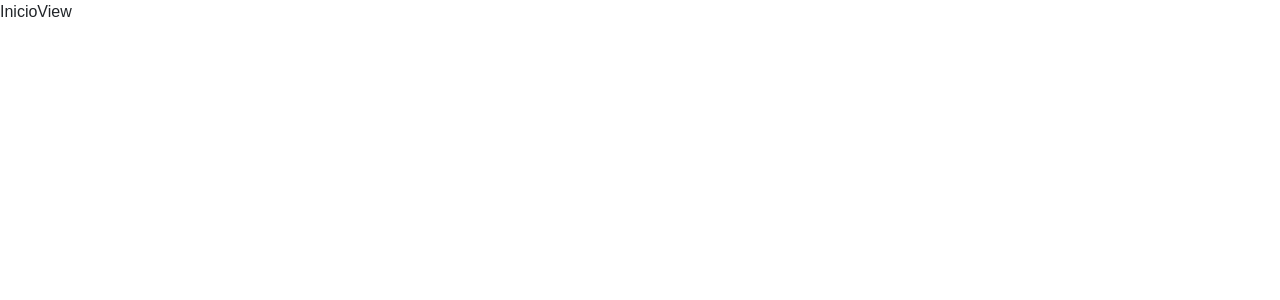
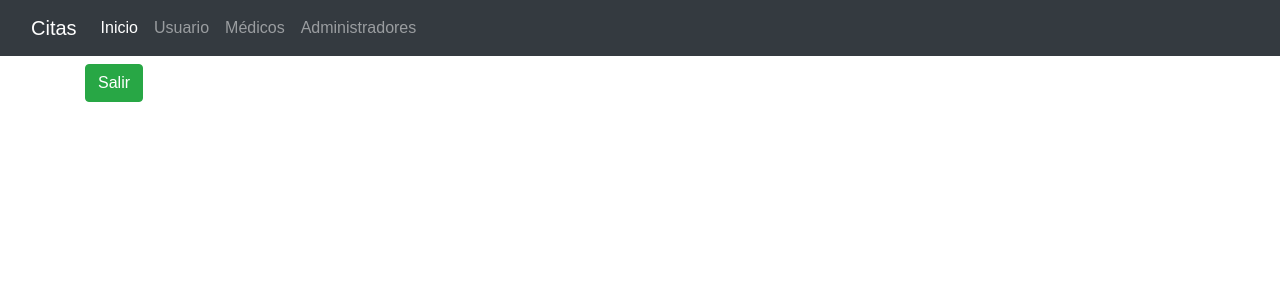
Before and after one commit to DarFelix/fr-citas, a React (Create React App) app in the folder fr-citas/: page /inicio in a window 1280 px wide. Shown: the top 300 px of the page. Built offline with nearby package versions, Linux system fonts and the light colour scheme; sample sign-in values are in the browser's storage.

Commit message:
nav bar ok

```diff
--- a/fr-citas/public/index.html
+++ b/fr-citas/public/index.html
@@ -28,6 +28,8 @@
         integrity="sha384-JjSmVgyd0p3pXB1rRibZUAYoIIy6OrQ6VrjIEaFf/nJGzIxFDsf4x0xIM+B07jRM"
         crossorigin="anonymous"></script>
 
+    <!--funcionalidad bootrapp ?-->
+    <script src="https://cdn.jsdelivr.net/npm/bootstrap@5.2.0-beta1/dist/js/bootstrap.bundle.min.js" integrity="sha384-pprn3073KE6tl6bjs2QrFaJGz5/SUsLqktiwsUTF55Jfv3qYSDhgCecCxMW52nD2" crossorigin="anonymous"></script>
 
   </body>
 </html>
--- a/fr-citas/src/App.js
+++ b/fr-citas/src/App.js
@@ -1,6 +1,5 @@
-import React, {useState, useEffect} from "react";
+import React, {useState} from "react";
 import { BrowserRouter as Router, Switch, Redirect } from "react-router-dom";
-import {InicioView} from './components/inicio/InicioView';
 import {Login} from './components/login/Login';
 import { InicioRoutes } from "./components/routers/InicioRoutes";
 import { PrivateRoute } from "./components/routers/PrivateRoute";
@@ -25,9 +24,9 @@ const [user, setUser] = useState(init());
           />
           <PrivateRoute
               isAuth={user.logged }
-              exact
-              path="/inicio"
-              component={InicioView}
+              //exact
+              //path="/inicio"
+              component={InicioRoutes}
           />
 
           <Redirect to="/" />
--- /dev/null
+++ b/fr-citas/src/components/admin/AdminView.js
@@ -0,0 +1,7 @@
+import React from 'react'
+
+export const AdminView = () => {
+  return (
+    <div>AdminView</div>
+  )
+}
--- a/fr-citas/src/components/inicio/InicioView.js
+++ b/fr-citas/src/components/inicio/InicioView.js
@@ -1,7 +1,18 @@
 import React from 'react';
 
+const logout = () => {
+  window.location.href = '/';
+  localStorage.clear();
+}
+
 export const InicioView = () => {
+
   return (
-    <div>InicioView</div>
+    <div>
+      <button  type="button" className="btn btn-success" onClick={logout}>
+        Salir
+      </button>
+
+    </div>
   )
 }
--- a/fr-citas/src/components/login/Login.js
+++ b/fr-citas/src/components/login/Login.js
@@ -31,6 +31,8 @@ const Login = () => {
         console.log(data.access_token);
         Swal.close();
         window.location.pathname = '/inicio';
+
+
     }catch(error){
       setAviso({error: true, errorMsg: error.message});
       Swal.close();
--- a/fr-citas/src/components/medicos/MedicView.js
+++ b/fr-citas/src/components/medicos/MedicView.js
@@ -1,4 +1,4 @@
-import React from 'react'
+import React from 'react';
 
 export const MedicView = () => {
   return (
--- a/fr-citas/src/components/routers/InicioRoutes.js
+++ b/fr-citas/src/components/routers/InicioRoutes.js
@@ -1,8 +1,12 @@
 import React from 'react';
 import {Header} from '../ui/Header';
 import { Switch, Route, Redirect } from 'react-router-dom';
+import {InicioView} from '../inicio/InicioView';
+import {UsuarioView} from '../usuarios/UsuarioView';
 import {MedicView} from '../medicos/MedicView';
-import {UsuarioView} from '../usuarios/UsuarioView';
+import {AdminView} from '../admin/AdminView';
+import {Login} from '../login/Login';
+
 
 export const InicioRoutes = () => {
     return (
@@ -11,12 +15,13 @@ export const InicioRoutes = () => {
 
             <div className="container mt-2">
                 <Switch>
+                    <Route exact path='/inicio' component={InicioView} />
+                    <Route exact path='/usuario' component={UsuarioView} />
                     <Route exact path='/medic' component={MedicView} />
-                    <Route exact path='/usuario' component={UsuarioView} />
+                    <Route exact path='/admin' component={AdminView} />
                     <Redirect to="/inicio" />
                 </Switch>
             </div>
-
         </>
     )
 }
--- a/fr-citas/src/components/routers/PrivateRoute.js
+++ b/fr-citas/src/components/routers/PrivateRoute.js
@@ -9,9 +9,6 @@ export const PrivateRoute = ({
 }) => {
 
     localStorage.setItem('lastPath', rest.location.pathname);
-
-    console.log(isAuth);
-
 
     return (
         <Route {...rest}
--- a/fr-citas/src/components/routers/PublicRoute.js
+++ b/fr-citas/src/components/routers/PublicRoute.js
@@ -7,15 +7,12 @@ export const PublicRoute = ({
     component: Component,
     ...rest
 }) => {
-
-
-
     return (
         <Route {...rest}
             component={(props) => (
                 !isAuth
                     ? <Component {...props} />
-                    : <Redirect to="/" />
+                    : <Redirect to="/inicio" />
 
             )}
         />
--- a/fr-citas/src/components/ui/Header.js
+++ b/fr-citas/src/components/ui/Header.js
@@ -1,31 +1,32 @@
 import React from 'react';
 import { NavLink } from 'react-router-dom';
 
+
+
 export const Header = () => {
+
   return (
     <nav className="navbar navbar-expand-lg navbar-dark bg-dark">
   <div className="container-fluid">
-    <NavLink className="navbar-brand" to="/">Citas</NavLink>
+    <NavLink className="navbar-brand" to="/inicio">Citas</NavLink>
     <button className="navbar-toggler" type="button" data-bs-toggle="collapse" data-bs-target="#navbarSupportedContent" aria-controls="navbarSupportedContent" aria-expanded="false" aria-label="Toggle navigation">
       <span className="navbar-toggler-icon"></span>
     </button>
     <div className="collapse navbar-collapse" id="navbarSupportedContent">
           <ul className="navbar-nav me-auto mb-2 mb-lg-0">
                 <li className="nav-item">
-                  <NavLink className="nav-link " activeClassName = "active" exact aria-current="page" >Inicio</NavLink>
+                  <NavLink className="nav-link " activeClassName = "active" exact aria-current="page" to = "/inicio">Inicio</NavLink>
                 </li>
                 <li className="nav-item">
-                  <NavLink className="nav-link "  activeClassName = "active"  exact aria-current="page" >Usuario</NavLink>
+                  <NavLink className="nav-link "  activeClassName = "active"  exact aria-current="page" to = "/usuario">Usuario</NavLink>
                 </li>
                 <li className="nav-item">
-                  <NavLink className="nav-link "  activeClassName = "active"  exact aria-current="page">Médicos</NavLink>
+                  <NavLink className="nav-link "  activeClassName = "active"  exact aria-current="page" to = "/medic">Médicos</NavLink>
                 </li>
                 <li className="nav-item">
-                  <NavLink className="nav-link "  activeClassName = "active"  exact aria-current="page" >Administradores</NavLink>
+                  <NavLink className="nav-link "  activeClassName = "active"  exact aria-current="page" to = "/admin" >Administradores</NavLink>
                 </li>
-                <li className="nav-item">
-                  <NavLink className="nav-link "  activeClassName = "active"  exact aria-current="page">Salir</NavLink>
-                </li>
+
 
           </ul>
 
```
